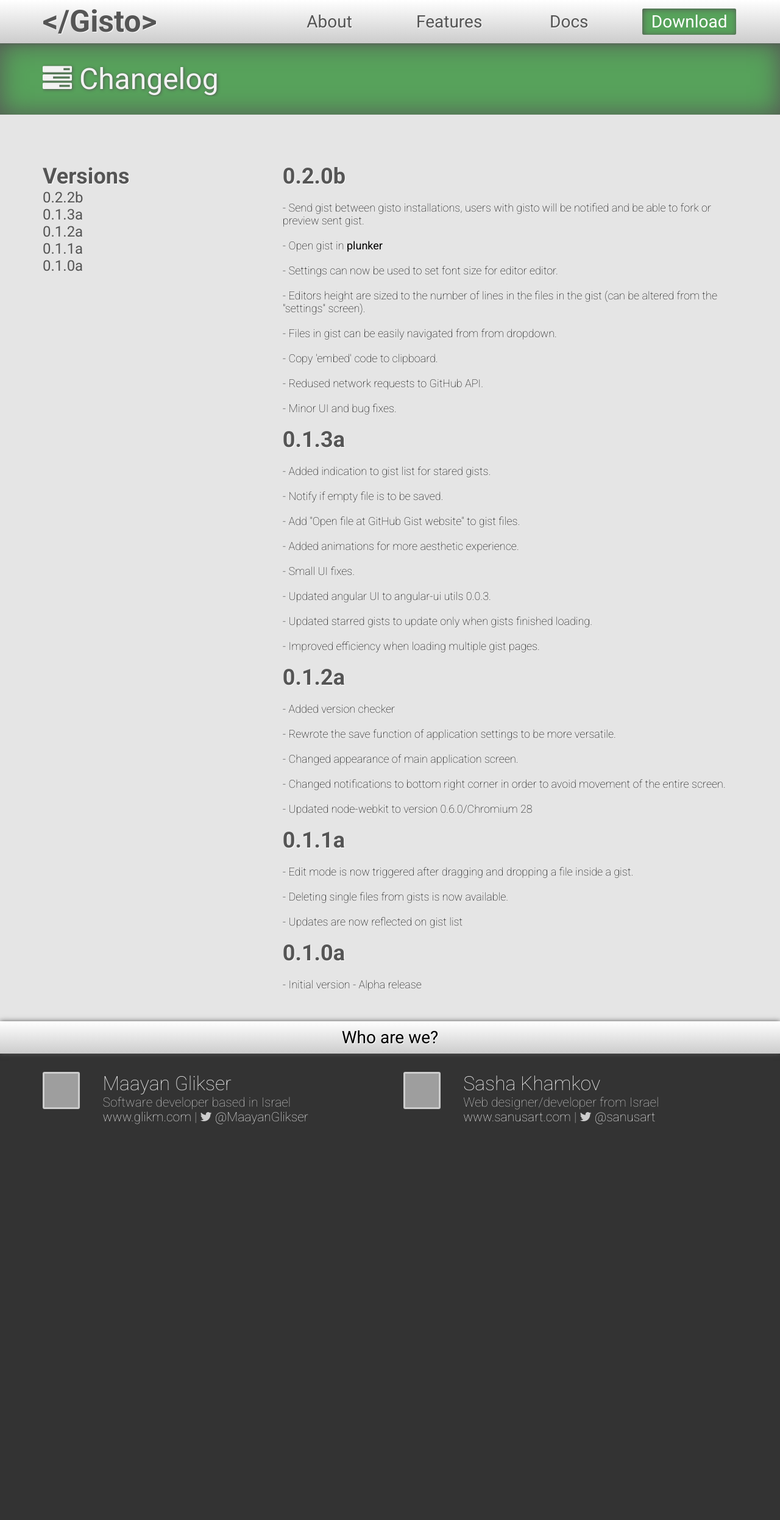
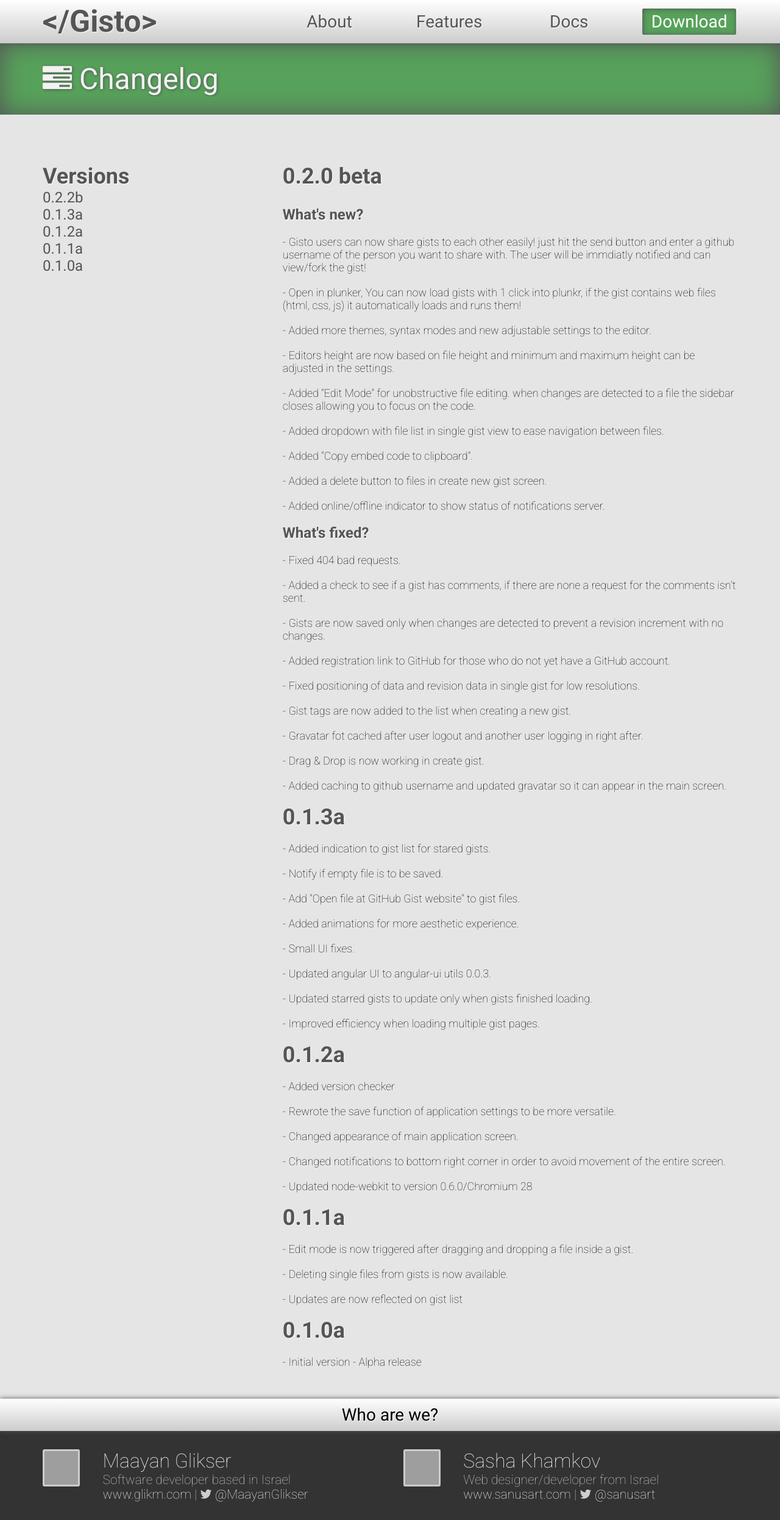
Before and after one commit to Gisto/gisto.github.com, a Jekyll site: the page built from changelog/index.html, in a window 1280 px wide. Shown: the whole page at 61% size. Built offline with Jekyll 4.4.1, drawn with Linux system fonts in a browser that asks for light colours; before the commit the page ends 1874 px from its top, so only the background shows below that; grey boxes are pictures that could not be loaded.

Commit message:
Made changes for v0.2.0b

```diff
--- a/_config.yml
+++ b/_config.yml
@@ -1,6 +1,6 @@
 name: Gisto
 gisto_version: 0.2.0b
 gisto_old_version: 0.1.3a
-gisto_build_date: 2013-08-08
+gisto_build_date: 2013-08-18
 download_url: http://download.gistoapp.com
 pygments: true
--- a/_includes/header.html
+++ b/_includes/header.html
@@ -8,7 +8,7 @@
             About
         </a>
 
-        <a href="/#features" class="twocol {% if page.menu == 'home' %}innsite{% endif %} links">
+        <a href="/features/" class="twocol links">
             Features
         </a>
 
--- a/changelog/index.html
+++ b/changelog/index.html
@@ -26,16 +26,31 @@
 
         <div class="eightcol last">
 
-			<h2 id="v0.2.2b">0.2.0b</h2>
+			<h2 id="v0.2.2b">0.2.0 beta</h2>
+<br />
+            <h4>What's new?</h4>
 
-			<p> - Send gist between gisto installations, users with gisto will be notified and be able to fork or preview sent gist.</p>
-			<p> - Open gist in <a target="_blank" href="http://plnkr.co/">plunker</a></p>
-			<p> - Settings can now be used to set font size for editor editor.</p>
-			<p> - Editors height are sized to the number of lines in the files in the gist (can be altered from the "settings" screen).</p>
-			<p> - Files in gist can be easily navigated from from dropdown.</p>
-			<p> - Copy 'embed' code to clipboard.</p>
-			<p> - Redused network requests to GitHub API.</p>
-			<p> - Minor UI and bug fixes.</p>
+            <p> - Gisto users can now share gists to each other easily! just hit the send button and enter a github username of the person you want to share with. The user will be immdiatly notified and can view/fork the gist!</p>
+            <p> - Open in plunker, You can now load gists with 1 click into plunkr, if the gist contains web files (html, css, js) it automatically loads and runs them!</p>
+            <p> - Added more themes, syntax modes and new adjustable settings to the editor.</p>
+            <p> - Editors height are now based on file height and minimum and maximum height can be adjusted in the settings.</p>
+            <p> - Added "Edit Mode" for unobstructive file editing. when changes are detected to a file the sidebar closes allowing you to focus on the code.</p>
+            <p> - Added dropdown with file list in single gist view to ease navigation between files.</p>
+            <p> - Added "Copy embed code to clipboard".</p>
+            <p> - Added a delete button to files in create new gist screen.</p>
+            <p> - Added online/offline indicator to show status of notifications server.</p>
+
+            <h4>What's fixed?</h4></p>
+
+            <p> - Fixed 404 bad requests.</p>
+            <p> - Added a check to see if a gist has comments, if there are none a request for the comments isn't sent.</p>
+            <p> - Gists are now saved only when changes are detected to prevent a revision increment with no changes.</p>
+            <p> - Added registration link to GitHub for those who do not yet have a GitHub account.</p>
+            <p> - Fixed positioning of data and revision data in single gist for low resolutions.</p>
+            <p> - Gist tags are now added to the list when creating a new gist.</p>
+            <p> - Gravatar fot cached after user logout and another user logging in right after.</p>
+            <p> - Drag & Drop is now working in create gist.</p>
+            <p> - Added caching to github username and updated gravatar so it can appear in the main screen.</p>
 
 
             <h2 id="v0.1.3a">0.1.3a</h2>
--- a/css/styles.css
+++ b/css/styles.css
@@ -103,6 +103,12 @@
     text-decoration: none;
     color:#555;
 }
+
+header .links:hover {
+    color: #585858;
+    text-shadow: 0px 0px 10px #999;
+}
+
 img {
     border: 3px solid #CCC;
     border-radius: 3px;
@@ -356,6 +362,11 @@
 .features img {
     max-width: 315px;
 }
+
+img.full {
+    width:100%;
+    max-width: 100%;
+}
 .align-center {
     text-align: center;
 }
--- a/docs/index.html
+++ b/docs/index.html
@@ -75,7 +75,8 @@
             <p>this will install all necessary dependencies.</p>
 
             <p> - Run:</p>
-            {% highlight bash %}grunt{% endhighlight %}
+            {% highlight bash %}grunt --env=dev{% endhighlight %}
+            <p>This will switch the file layout to development state (all files are concatenated)</p>
 
             <p> - You can download a 'web-server.js' script used in <a
                     href="https://github.com/angular/angular-phonecat/blob/master/scripts/web-server.js">AngularJS
```
Also changed, not shown: features/index.html (added, +135 -0 lines), index.html (+4 -5 lines), img/ace.png (added), img/drag.png (added), img/share.png (added), img/themes.png (added), img/update.png (added), 4 other files.
